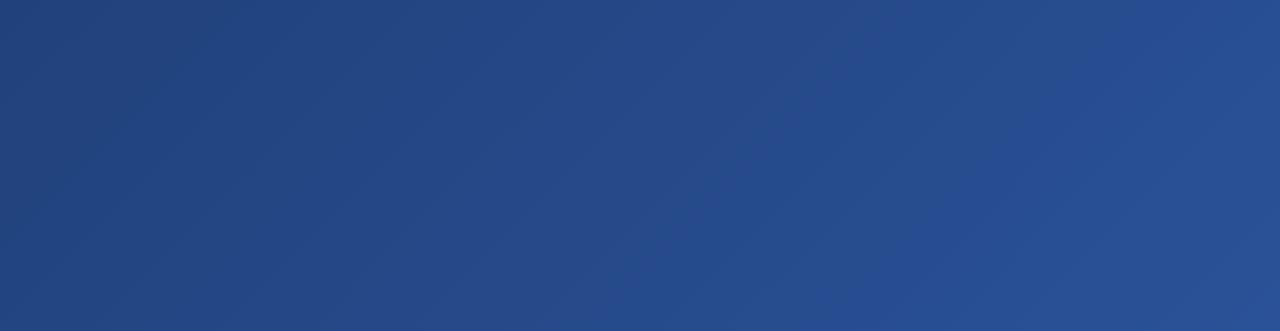
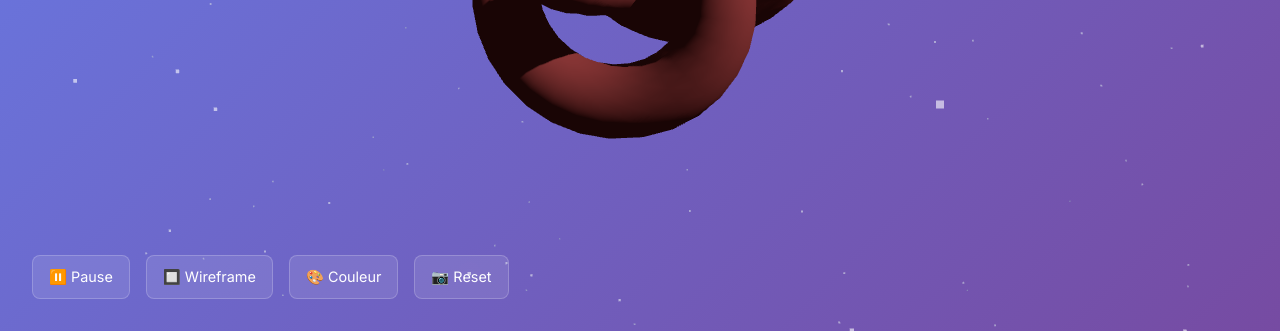
Before and after one commit to Mioona/otn.world, a website: page public/index.html in a window 1280 px wide. Shown: the part 469-800 px from the top of the page. Drawn offline with nearby package versions, Linux system fonts and the light colour scheme; animation ran at ten frames a second.

Commit message:
⚡ Fix: accélération de l'initialisation Three.js
- Passage Three.js en import local (ESM) au lieu de CDN
- Fallback timeout du loading screen (1.5s)
- Désactivation temporaire de COOP/COEP pour compatibilité CDN/assets
- Améliorations mineures de robustesse

```diff
--- a/public/index.html
+++ b/public/index.html
@@ -50,9 +50,7 @@
         </div>
     </div>
 
-    <!-- Three.js depuis CDN -->
-    <script src="https://cdnjs.cloudflare.com/ajax/libs/three.js/r158/three.min.js"></script>
-    <script src="https://cdnjs.cloudflare.com/ajax/libs/dat-gui/0.7.9/dat.gui.min.js"></script>
-    <script src="main.js"></script>
+    <!-- Passage en modules ESM: import local de Three.js -->
+    <script type="module" src="main.js"></script>
 </body>
 </html>
--- a/public/main.js
+++ b/public/main.js
@@ -1,3 +1,5 @@
+import * as THREE from '/node_modules/three/build/three.module.js';
+
 // Variables globales
 let scene, camera, renderer, mesh;
 let animationId;
@@ -12,25 +14,17 @@
     currentColorIndex: 0
 };
 
-// Loading Manager
-const loadingManager = new THREE.LoadingManager();
+// Fallback de chargement: enlève l'écran si rien à charger
 const loadingScreen = document.getElementById('loading-screen');
 const loadingProgress = document.getElementById('loading-progress');
 const loadingText = document.getElementById('loading-text');
 const app = document.getElementById('app');
 
-loadingManager.onStart = () => {
-    loadingText.textContent = 'Chargement des ressources...';
-};
-
-loadingManager.onProgress = (url, itemsLoaded, itemsTotal) => {
-    const progress = (itemsLoaded / itemsTotal) * 100;
-    loadingProgress.style.width = progress + '%';
-    loadingText.textContent = `Chargement... ${Math.round(progress)}%`;
-};
-
-loadingManager.onLoad = () => {
+// Timeout de secours au cas où aucune ressource n'est chargée
+setTimeout(() => {
+  if (loadingScreen && loadingScreen.style.display !== 'none') {
     loadingText.textContent = 'Initialisation terminée';
+    loadingProgress.style.width = '100%';
     setTimeout(() => {
       loadingScreen.style.opacity = '0';
       setTimeout(() => {
@@ -38,8 +32,9 @@
         app.style.display = 'block';
         app.classList.add('fade-in');
       }, 500);
-    }, 500);
-};
+    }, 200);
+  }
+}, 1500);
 
 // Initialisation
 function init() {
@@ -99,11 +94,9 @@
 }
 
 function setupLighting() {
-    // Lumière ambiante
     const ambientLight = new THREE.AmbientLight(0x404040, 0.6);
     scene.add(ambientLight);
 
-    // Lumière directionnelle
     const directionalLight = new THREE.DirectionalLight(0xffffff, 0.8);
     directionalLight.position.set(10, 10, 5);
     directionalLight.castShadow = true;
@@ -111,7 +104,6 @@
     directionalLight.shadow.mapSize.height = 2048;
     scene.add(directionalLight);
 
-    // Lumière colorée
     const pointLight = new THREE.PointLight(0x4ecdc4, 0.5, 50);
     pointLight.position.set(-5, 5, 5);
     scene.add(pointLight);
@@ -140,13 +132,8 @@
 }
 
 function setupEventListeners() {
-    // Redimensionnement
     window.addEventListener('resize', onWindowResize, false);
-
-    // Mouvement de la souris
     document.addEventListener('mousemove', onMouseMove, false);
-
-    // Contrôles
     document.getElementById('toggle-animation').addEventListener('click', toggleAnimation);
     document.getElementById('toggle-wireframe').addEventListener('click', toggleWireframe);
     document.getElementById('change-color').addEventListener('click', changeColor);
@@ -183,7 +170,7 @@
     config.currentColorIndex = (config.currentColorIndex + 1) % config.colors.length;
     const newColor = new THREE.Color(config.colors[config.currentColorIndex]);
 
-    // Animation de transition de couleur
+    // Transition douce de couleur
     const startColor = mesh.material.color.clone();
     let progress = 0;
 
@@ -222,22 +209,16 @@
     }
 }
 
-// Animation loop
 function animate() {
     animationId = requestAnimationFrame(animate);
 
     updateStats();
 
     if (isAnimating) {
-        // Rotation automatique
         mesh.rotation.x += 0.005;
         mesh.rotation.y += 0.01;
-
-        // Interaction souris (lissée)
         mesh.rotation.x += (targetRotationX - mesh.rotation.x) * 0.05;
         mesh.rotation.y += (targetRotationY - mesh.rotation.y) * 0.05;
-
-        // Pulsation subtile
         const scale = 1 + Math.sin(Date.now() * 0.001) * 0.1;
         mesh.scale.setScalar(scale);
     }
@@ -248,7 +229,6 @@
 // Démarrage
 init();
 
-// Gestion des erreurs
 window.addEventListener('error', (event) => {
     console.error('Erreur Three.js:', event.error);
 });
```
Also changed, not shown: server.js (+6 -6 lines). Lines whose indentation alone changed are shown as unchanged.
